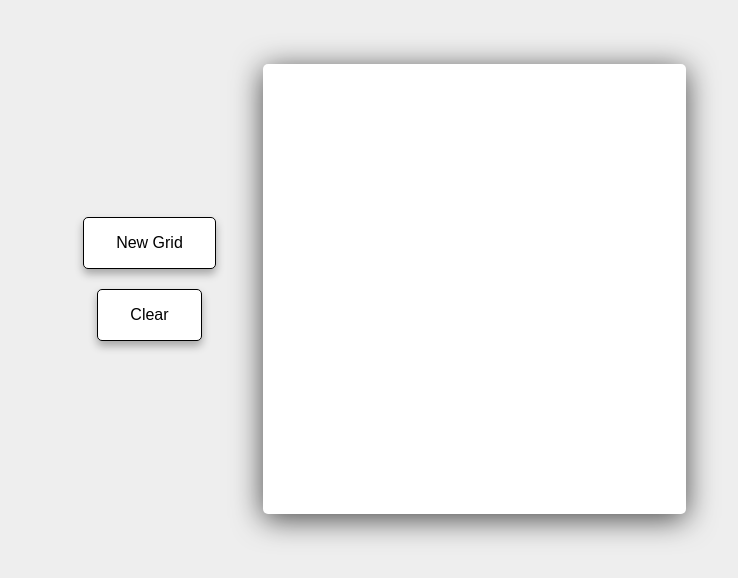
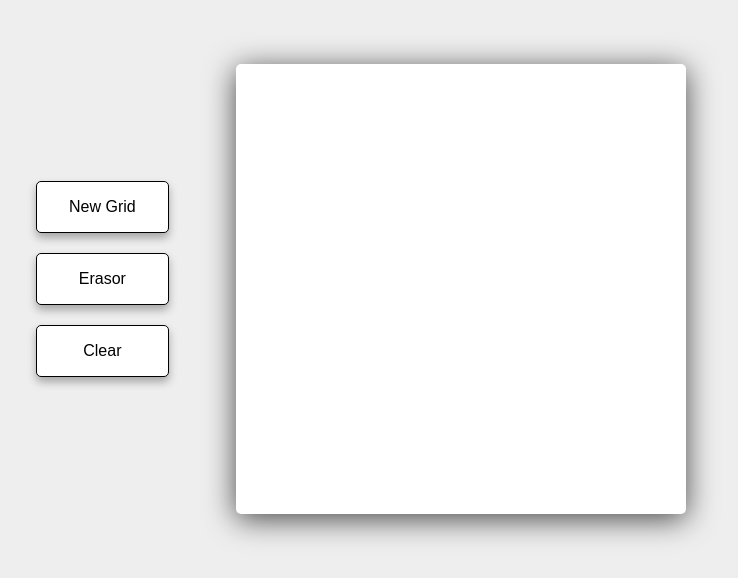
Before and after one commit to AndriySydorchuk/etch-a-sketch, a website: page index.html in a window 1280 px wide. Shown: the whole page, without its empty margins (279-1017 px from the left). Drawn offline with Linux system fonts and the light colour scheme; a web font is replaced by a local one.

Commit message:
Create erasor btn

```diff
--- a/index.html
+++ b/index.html
@@ -12,6 +12,7 @@
       <div class="container main__inner">
         <div class="btn-box">
           <button class="btn btn__new">New Grid</button>
+          <button class="btn btn__erasor">Erasor</button>
           <button class="btn btn__clear">Clear</button>
         </div>
         <div class="grid"></div>
--- a/scss/main.scss
+++ b/scss/main.scss
@@ -54,6 +54,7 @@ body {
   box-shadow: 0 5px 8px rgba(0, 0, 0, 0.3);
   cursor: pointer;
   margin-bottom: 20px;
+  display: block;
 
   &:hover {
     color: #fff;
@@ -66,6 +67,8 @@ body {
   }
 
   &-box {
-    text-align: center;
+    display: flex;
+    justify-content: center;
+    flex-direction: column;
   }
 }
```
Also changed, not shown: css/style.css.
